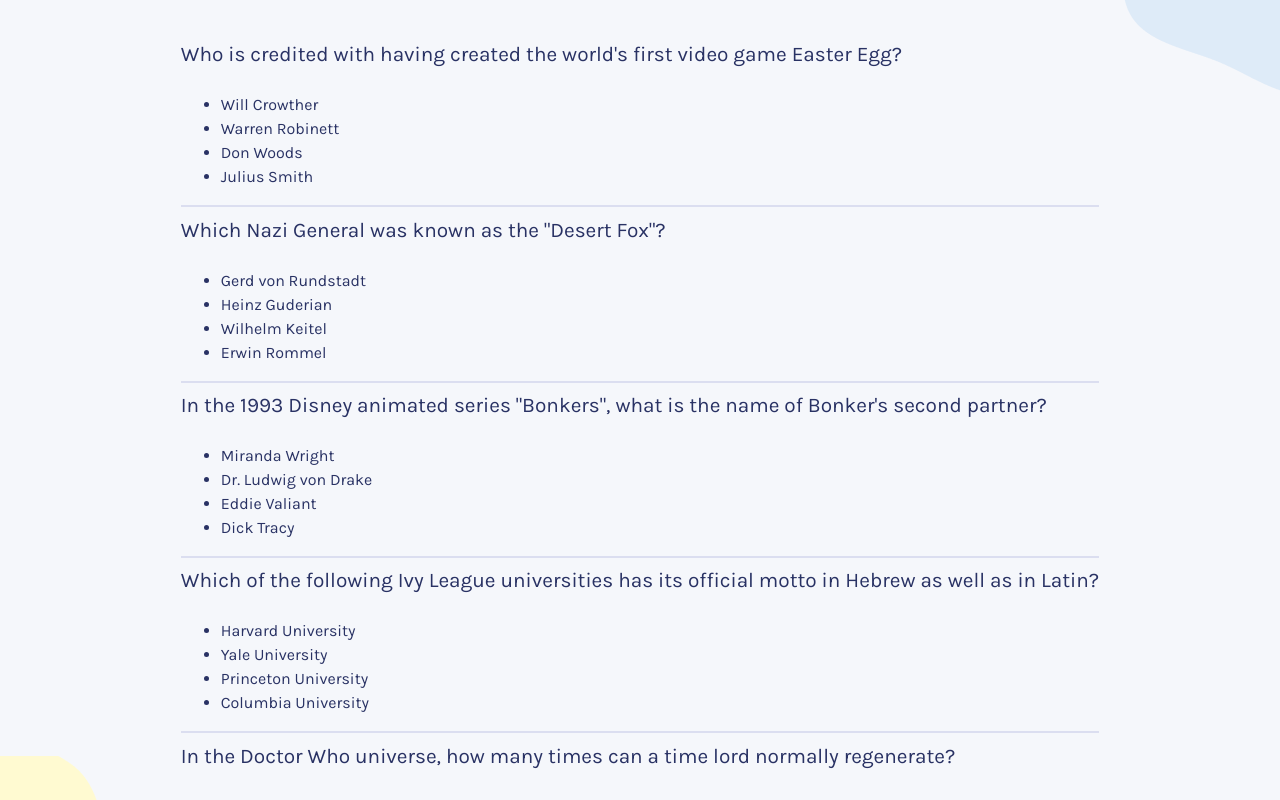
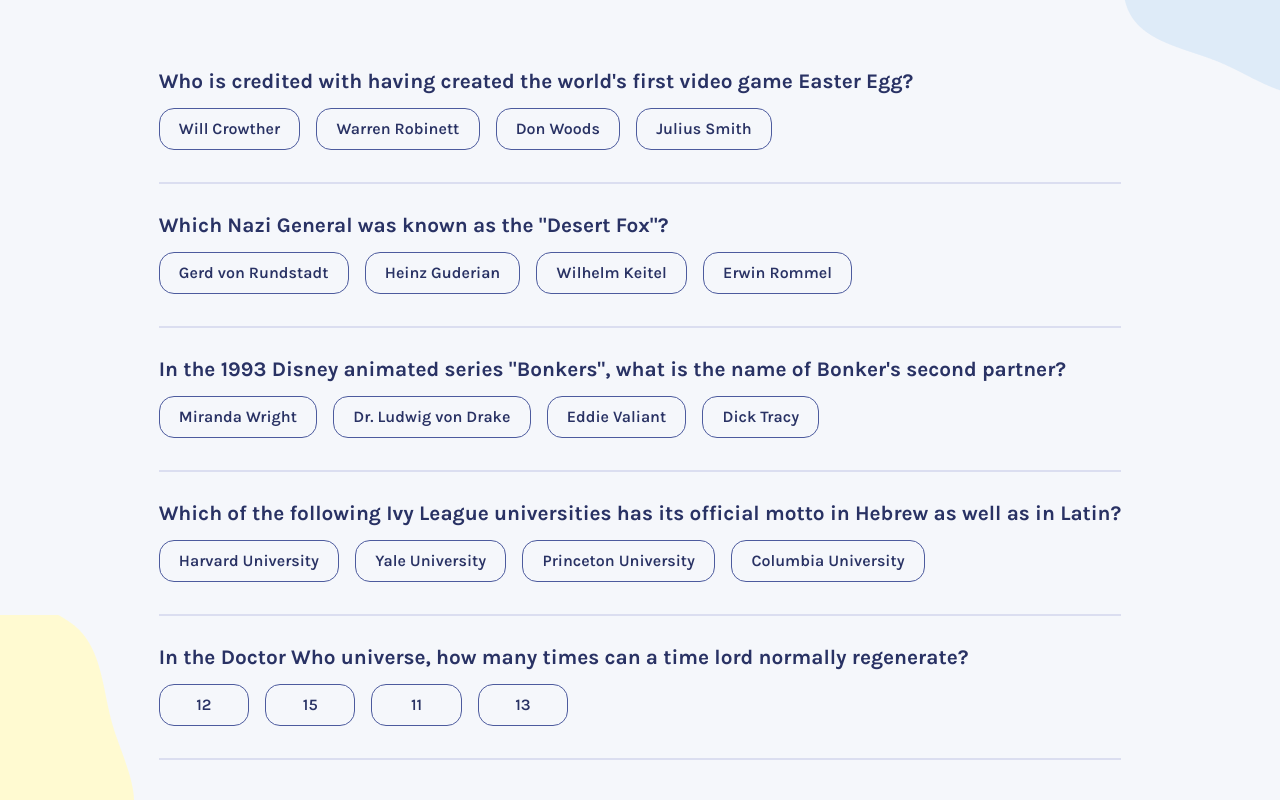
Before and after one commit to nils-n/open-trivia, a React (Vite) app: page / in a window 1280 px wide. Both pictures are taken after a click on the button "Start quiz". Shown: the top 800 px of the page. Built offline with nearby package versions, Linux system fonts and the light colour scheme.

Commit message:
add stylying to questions page

```diff
--- a/src/App.css
+++ b/src/App.css
@@ -37,4 +37,30 @@
 /* Trivia Component*/
 .trivia--item {
   border-bottom: 2px solid #dbdef0;
+  padding: 1em 0 1em;
 }
+
+.trivia--question {
+  font-weight: bold;
+  margin: 0.5em 0 0.5em;
+  padding-bottom: 0;
+}
+
+.trivia--answers {
+  display: flex;
+  margin: 0;
+  padding: 0;
+  list-style: none;
+  gap: 1em;
+  flex-wrap: wrap;
+  margin-bottom: 1em;
+}
+
+.trivia--option {
+  border: 0.8px solid #4d5b9e;
+  padding: 0.5em 1.2em;
+  border-radius: 15px;
+  min-width: 50px;
+  text-align: center;
+  font-weight: 600;
+}
--- a/src/components/Trivia.jsx
+++ b/src/components/Trivia.jsx
@@ -22,7 +22,7 @@
         key={questionData.id}
       >
         <h2 className="trivia--question"> {decode(questionData.question)} </h2>
-        <ul>{options}</ul>
+        <ul className="trivia--answers">{options}</ul>
       </div>
     );
   });
```
